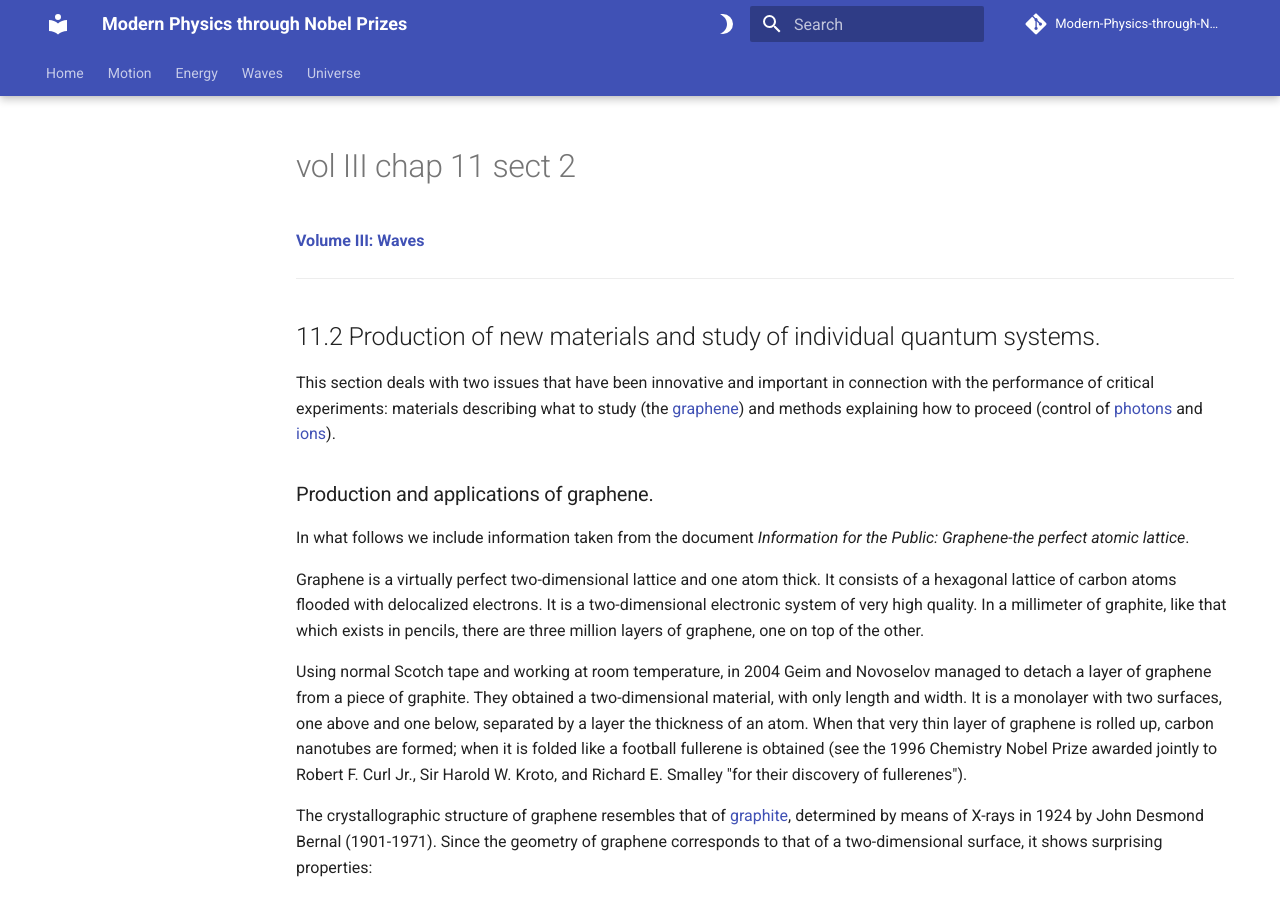
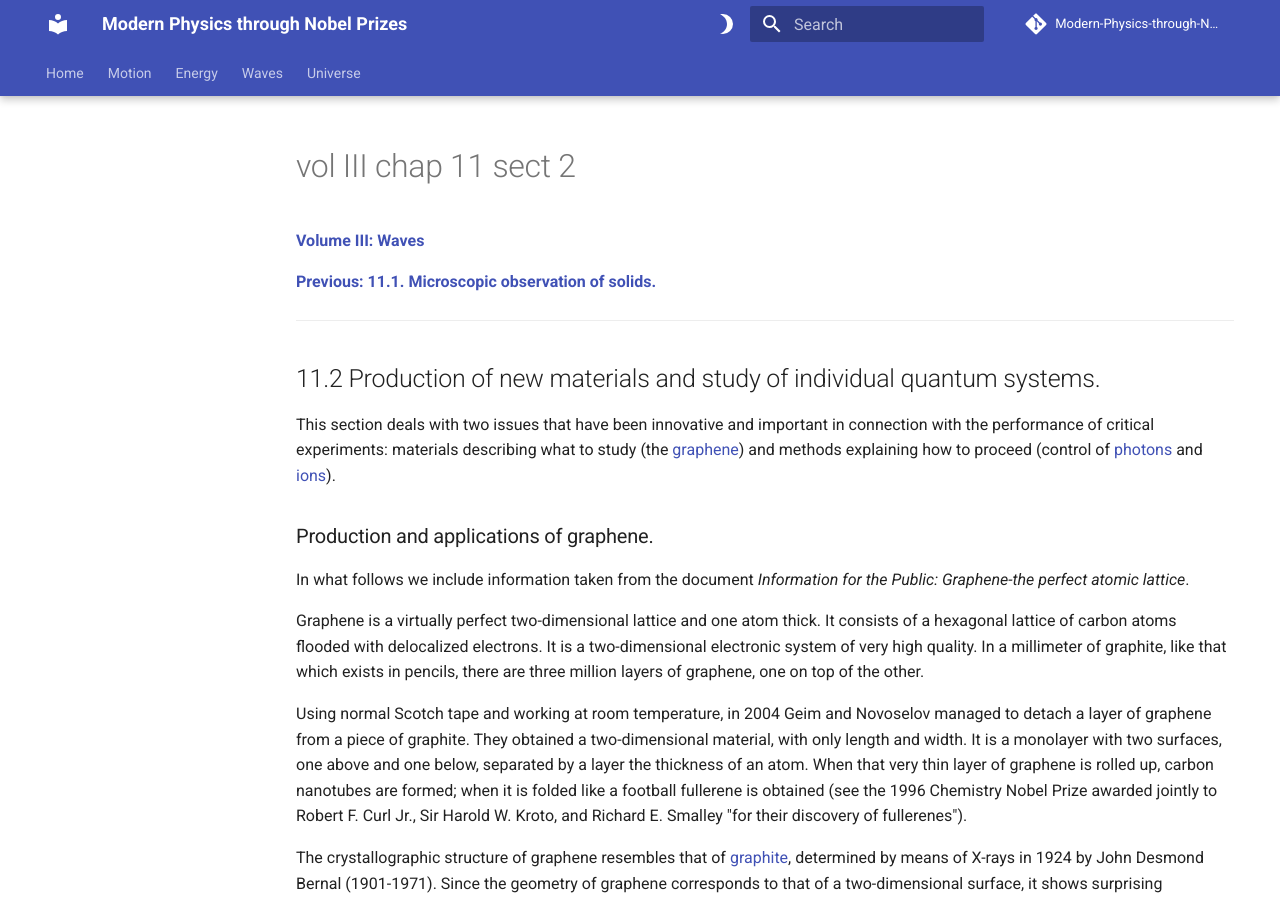
Before and after one commit to modphysnobel/modphysnobel.github.io, an MkDocs documentation site: the page built from docs/vol-III/vol-III-chap-11-sect-2.md, in a window 1280 px wide and 900 px high. Built offline with MkDocs 1.6.1 and Material for MkDocs 9.7.7, drawn with Linux system fonts in a browser that asks for light colours; some web fonts are replaced; comment, search, counter and statistics services are not loaded; some of the changed text lies outside the part shown.

Commit message:
Update vol-III-chap-11-sect-2.md

```diff
--- a/docs/vol-III/vol-III-chap-11-sect-2.md
+++ b/docs/vol-III/vol-III-chap-11-sect-2.md
@@ -1,4 +1,6 @@
-[**Volume III: Waves**](./volume-III.md)
+[**Volume III: Waves**](https://modphysnobel.github.io/vol-III/volume-III/)
+
+[**Previous: 11.1. Microscopic observation of solids.**](https://modphysnobel.github.io/vol-III/vol-III-chap-11-sect-1/)
 
 ***
 
@@ -171,3 +173,4 @@
 
 
 ***
+[**Next: 11.3. Phases in a learning and research process.**](https://modphysnobel.github.io/vol-III/vol-III-chap-11-sect-3/)
```
